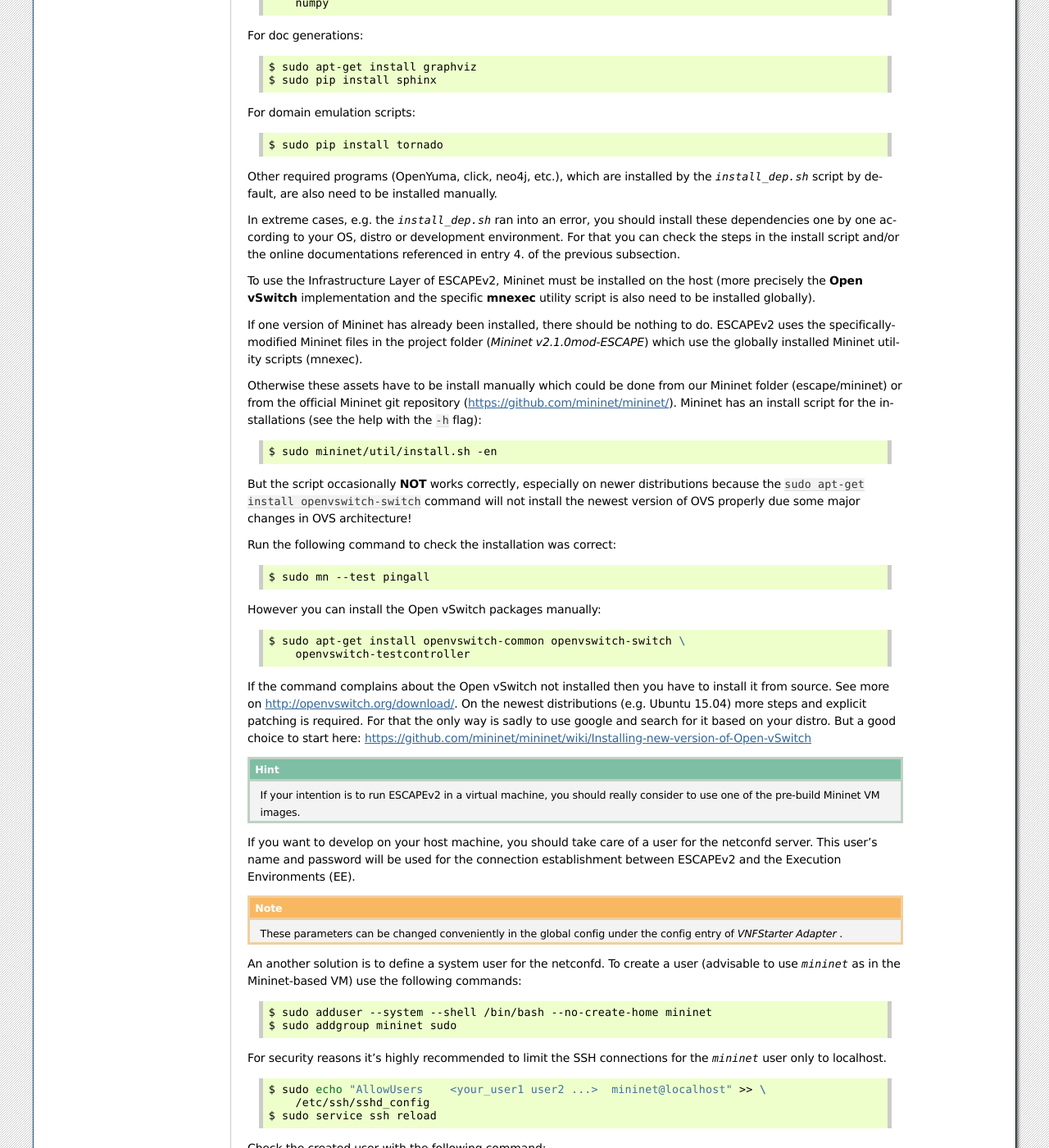
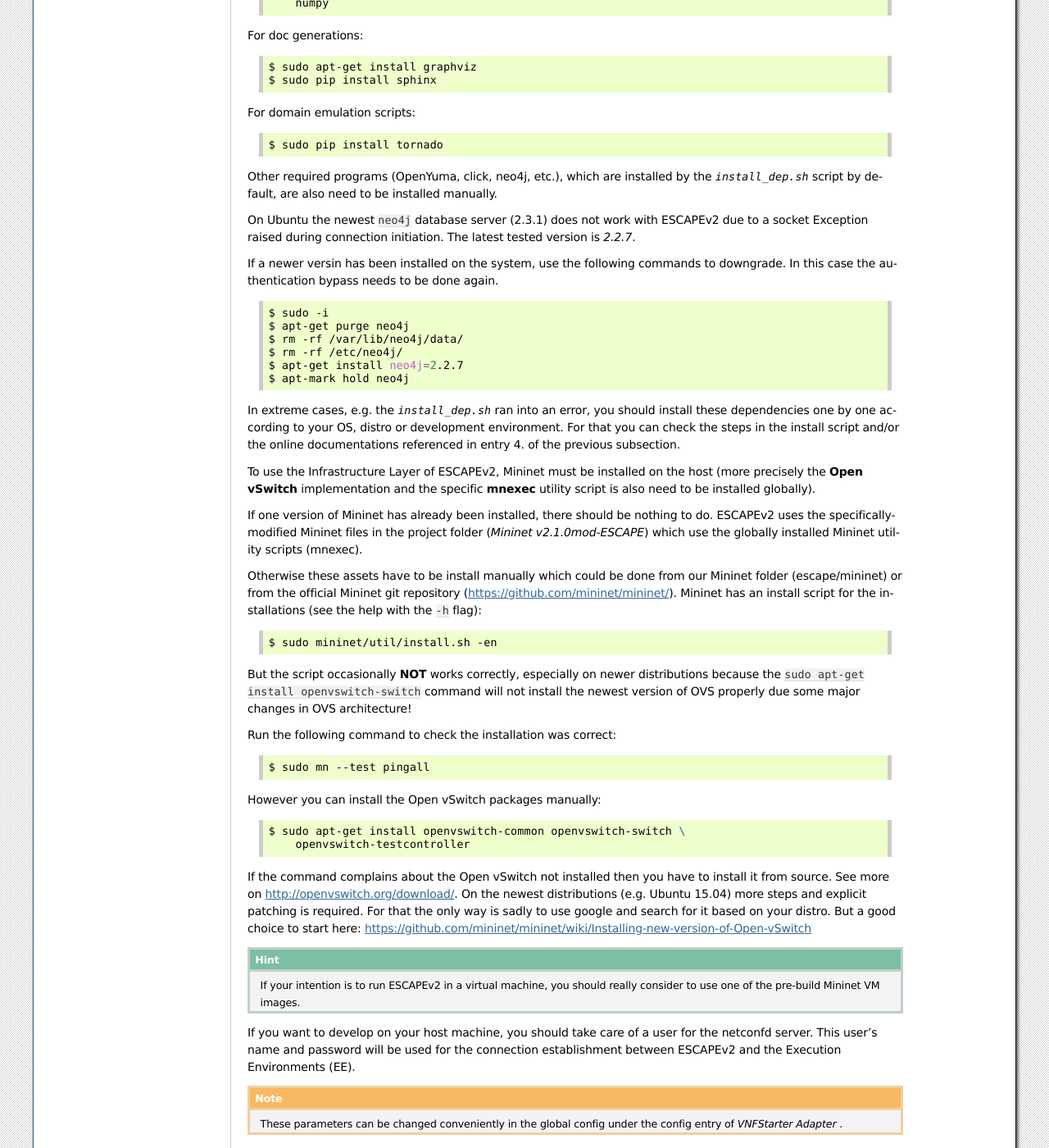
Before and after one commit to hsnlab/escape, a Sphinx documentation site: the page built from pox/ext/doc/source/index.rst, in a window 1280 px wide and 1400 px high, scrolled down 2563 px. Shown: the whole window at 82% size. Built offline with Sphinx 7.4.7, drawn with Linux system fonts in a browser that asks for light colours; some of the changed text lies outside the part shown.

Commit message:
Fix install-dep.sh to install neo4j 2.2.7 to avoid SocketError in newest version of neo4j

```diff
--- a/pox/ext/doc/source/index.rst
+++ b/pox/ext/doc/source/index.rst
@@ -197,6 +197,22 @@ For domain emulation scripts:
 Other required programs (OpenYuma, click, neo4j, etc.), which are installed by
 the `install_dep.sh` script by default, are also need to be installed manually.
 
+On Ubuntu the newest ``neo4j`` database server (2.3.1) does not work with ESCAPEv2
+due to a socket Exception raised during connection initiation. The latest tested
+version is *2.2.7*.
+
+If a newer versin has been installed on the system, use the following commands to
+downgrade. In this case the authentication bypass needs to be done again.
+
+.. code-block:: bash
+
+    $ sudo -i
+    $ apt-get purge neo4j
+    $ rm -rf /var/lib/neo4j/data/
+    $ rm -rf /etc/neo4j/
+    $ apt-get install neo4j=2.2.7
+    $ apt-mark hold neo4j
+
 In extreme cases, e.g. the `install_dep.sh` ran into an error, you should install
 these dependencies one by one according to your OS, distro or development environment.
 For that you can check the steps in the install script and/or the online documentations
@@ -266,6 +282,7 @@ An another solution is to define a system user for the netconfd. To create a use
 
     $ sudo adduser --system --shell /bin/bash --no-create-home mininet
     $ sudo addgroup mininet sudo
+    $ sudo passwd mininet	# password: mininet also
 
 For security reasons it's highly recommended to limit the SSH connections for the
 `mininet` user only to localhost.
```
Also changed, not shown: 1 other file.
